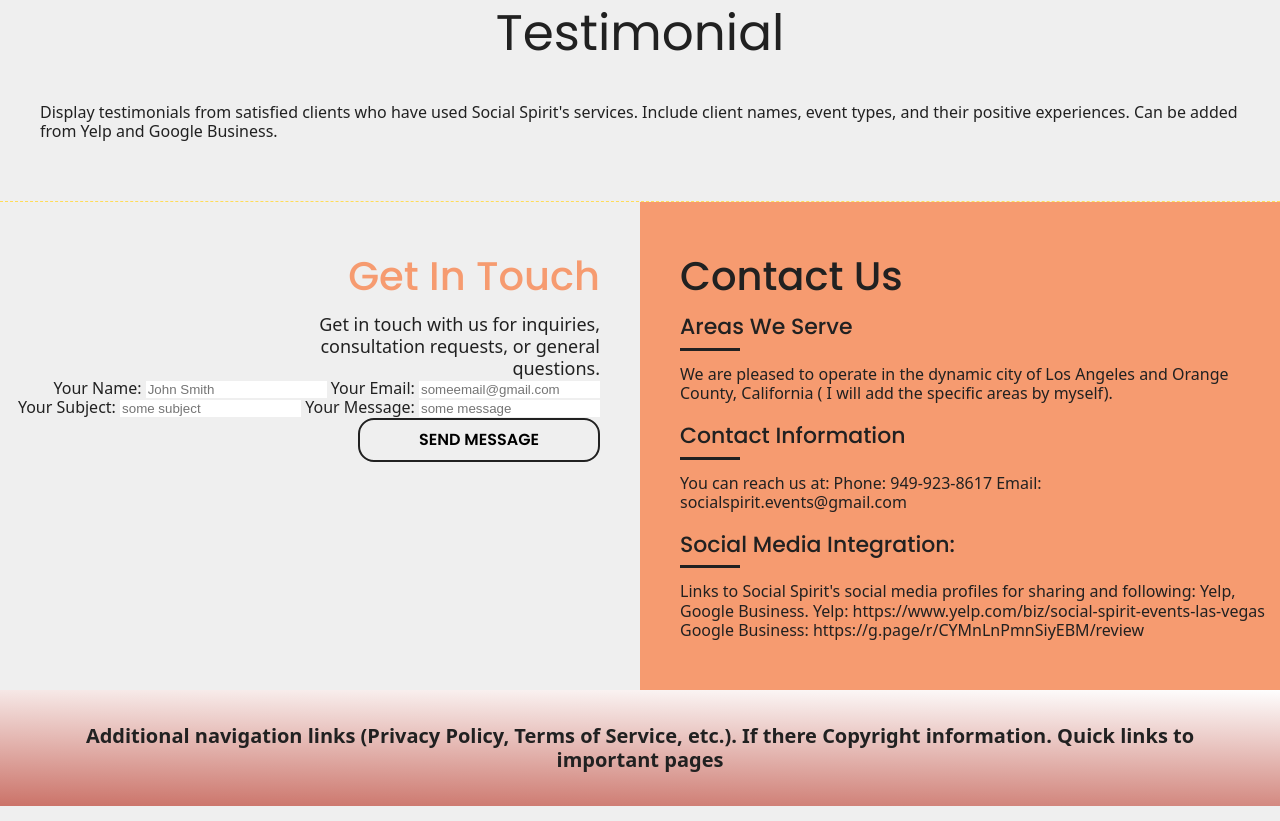
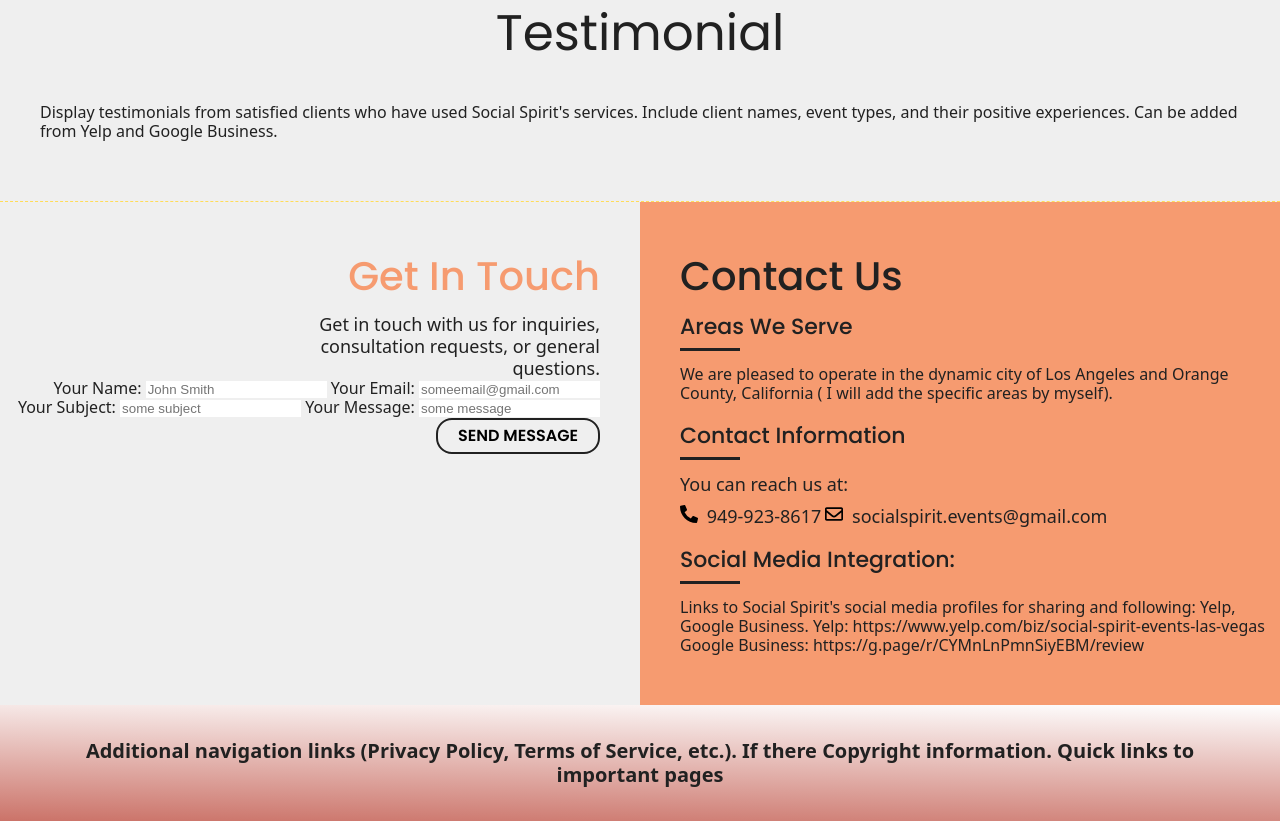
Before and after one commit to ivanchikap/socialspirit, a website: page docs/index.html in a window 1280 px wide. Shown: the part 3657-4478 px from the top of the page. Drawn offline with Linux system fonts and the light colour scheme.

Commit message:
during contacts 2

```diff
--- a/docs/index.html
+++ b/docs/index.html
@@ -529,7 +529,7 @@
                                 <input class="form__input" type="text" placeholder="some message">
                             </label>
 
-                            <button class="btn btn--default btn--black" type="submit">Send Message</button>
+                            <button class="btn btn--small btn--black" type="submit">Send Message</button>
                         </form>
                     </div>
 
@@ -549,9 +549,19 @@
                             <h4 class="contacts__subtitle">
                                 Contact Information
                             </h4>
-                            You can reach us at:
-                            Phone: 949-923-8617
-                            Email: socialspirit.events@gmail.com
+                            <div class="contacts__item-text">
+                                <h5 class="contacts__item-subtitle">You can reach us at:</h5>
+                                <a class="link" href="tel:+949-923-8617">
+                                    <svg class="link__icon" xmlns="http://www.w3.org/2000/svg" viewBox="0 0 512 512"><!-- Font Awesome Pro 5.15.4 by @fontawesome - https://fontawesome.com License - https://fontawesome.com/license (Commercial License) --><path d="M497.39 361.8l-112-48a24 24 0 0 0-28 6.9l-49.6 60.6A370.66 370.66 0 0 1 130.6 204.11l60.6-49.6a23.94 23.94 0 0 0 6.9-28l-48-112A24.16 24.16 0 0 0 122.6.61l-104 24A24 24 0 0 0 0 48c0 256.5 207.9 464 464 464a24 24 0 0 0 23.4-18.6l24-104a24.29 24.29 0 0 0-14.01-27.6z"/>
+                                    </svg>
+                                    <span>949-923-8617</span>
+                                </a>
+                                <a class="link" href="mailto:socialspirit.events@gmail.com">
+                                    <svg class="link__icon" xmlns="http://www.w3.org/2000/svg" viewBox="0 0 512 512"><!-- Font Awesome Pro 5.15.4 by @fontawesome - https://fontawesome.com License - https://fontawesome.com/license (Commercial License) --><path d="M464 64H48C21.49 64 0 85.49 0 112v288c0 26.51 21.49 48 48 48h416c26.51 0 48-21.49 48-48V112c0-26.51-21.49-48-48-48zm0 48v40.805c-22.422 18.259-58.168 46.651-134.587 106.49-16.841 13.247-50.201 45.072-73.413 44.701-23.208.375-56.579-31.459-73.413-44.701C106.18 199.465 70.425 171.067 48 152.805V112h416zM48 400V214.398c22.914 18.251 55.409 43.862 104.938 82.646 21.857 17.205 60.134 55.186 103.062 54.955 42.717.231 80.509-37.199 103.053-54.947 49.528-38.783 82.032-64.401 104.947-82.653V400H48z"/>
+                                    </svg>
+                                    <span>socialspirit.events@gmail.com</span>
+                                </a>
+                            </div>
                         </div>
                         <div class="contacts__item">
                             <h4 class="contacts__subtitle">
--- a/src/assets/scss/contacts/_contacts.scss
+++ b/src/assets/scss/contacts/_contacts.scss
@@ -1,6 +1,7 @@
 .contacts {
   display: flex;
   justify-content: center;
+  flex-wrap: wrap;
 
   &__container {
     flex: 0 0 50%;
@@ -84,4 +85,10 @@
       background-color: $black;
     }
   }
+
+  &__item-subtitle {
+    font-size: 18px;
+    font-weight: 500;
+    margin-bottom: 1rem;
+  }
 }
--- a/src/assets/scss/default-elements/_all.scss
+++ b/src/assets/scss/default-elements/_all.scss
@@ -10,3 +10,4 @@
 @import "modal";
 @import "modal-work";
 @import "form";
+@import "link";
--- /dev/null
+++ b/src/assets/scss/default-elements/_link.scss
@@ -0,0 +1,16 @@
+.link {
+  //display: flex;
+  //align-items: center;
+  font-size: 18px;
+  line-height: 1;
+
+  &__icon {
+    height: 18px;
+    //fill: $yellow;
+    margin-right: 4px;
+  }
+
+  span {
+    line-height: 1;
+  }
+}
```
Also changed, not shown: src/index.html (+14 -4 lines), docs/assets/css/style.css, docs/assets/css/style.min.css, src/assets/images/envelope-regular.svg (added), src/assets/images/phone-alt-solid.svg (added).
